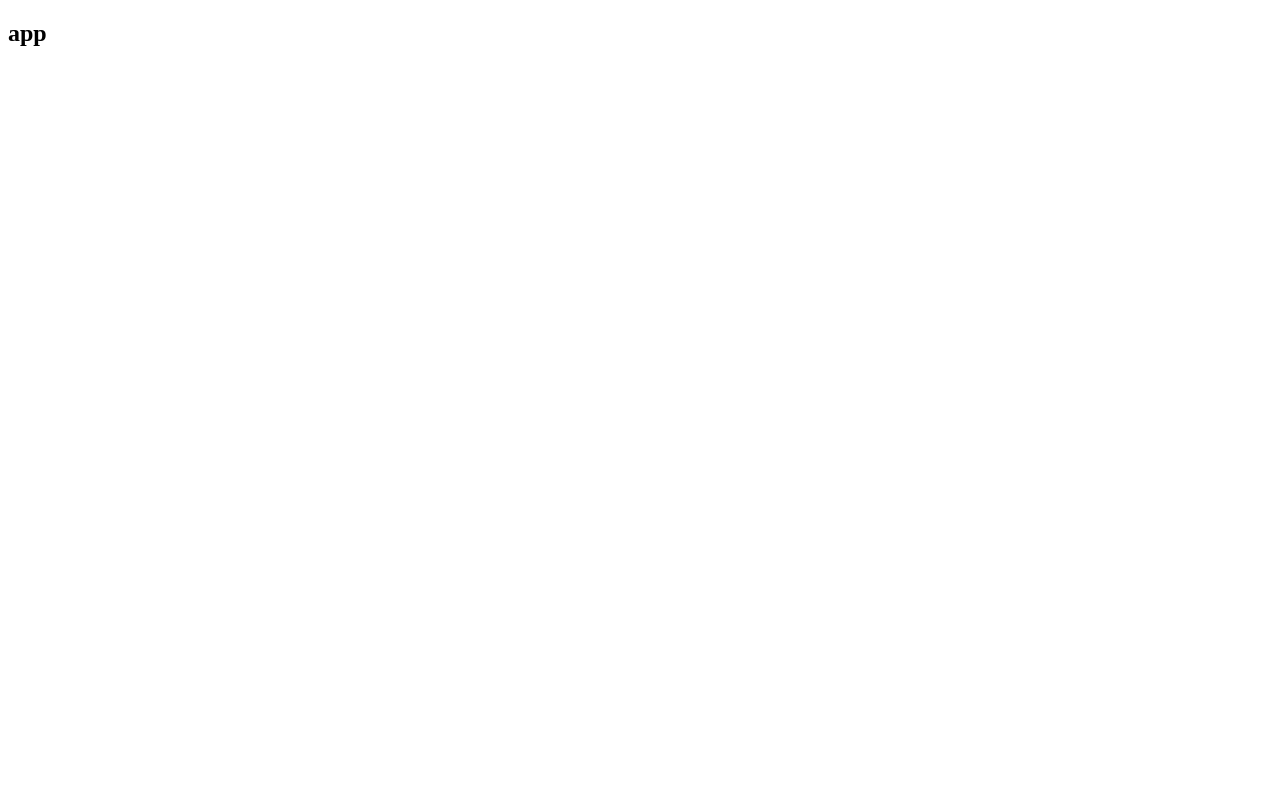
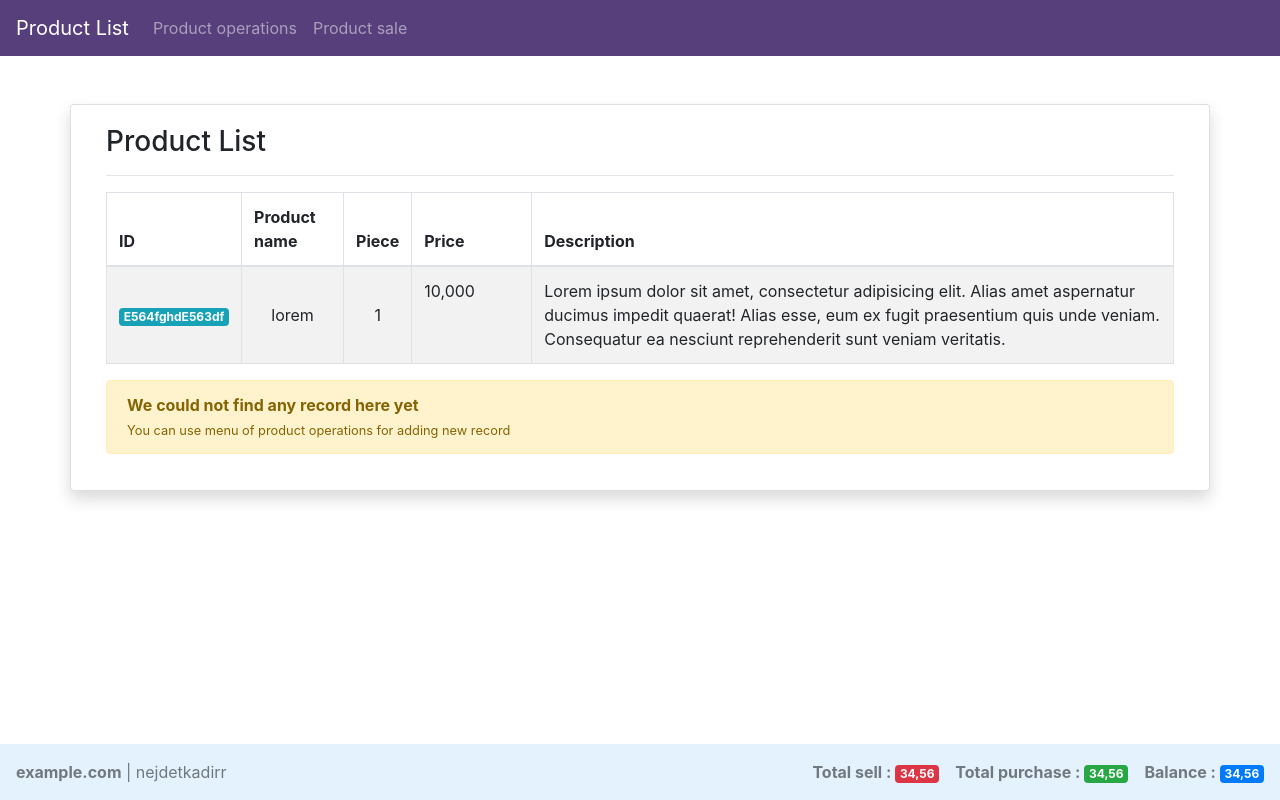
Before and after one commit to nejdetkadir/stationery-ms, a Vue app: page / in a window 1280 px wide. Built offline with nearby package versions, Linux system fonts and the light colour scheme.

Commit message:
Create component structure

```diff
--- a/package.json
+++ b/package.json
@@ -8,7 +8,10 @@
     "lint": "vue-cli-service lint"
   },
   "dependencies": {
+    "bootstrap": "^4.5.3",
     "core-js": "^3.6.5",
+    "jquery": "^3.5.1",
+    "popper.js": "^1.16.1",
     "vue": "^2.6.11"
   },
   "devDependencies": {
--- a/src/App.vue
+++ b/src/App.vue
@@ -1,16 +1,26 @@
 <template>
   <div>
-    <h2>app</h2>
+    <Header></Header>
+    <ProductList></ProductList>
+    <Footer></Footer>
   </div>
 </template>
 
 <script>
+  import Header from "@/components/shared/Header";
+  import Footer from "@/components/shared/Footer";
+  //import ProductPurchase from "@/components/products/ProductPurchase";
+  //import ProductSell from "@/components/products/ProductSell";
+  import ProductList from "@/components/products/ProductList";
 
-export default {
-  name: 'App',
-  components: {
+  export default {
+    name: 'App',
+    components: {
+      Header,
+      Footer,
+      ProductList,
+    }
   }
-}
 </script>
 
 <style>
--- /dev/null
+++ b/src/components/products/ProductList.vue
@@ -0,0 +1,45 @@
+<template>
+  <div class="container">
+    <div class="row">
+      <div class="col-12 mb-5 card mt-5 shadow">
+        <div class="card-body">
+          <h3>Product List</h3>
+          <hr>
+          <table class="table table-hover table-striped table-bordered">
+            <thead>
+            <th>ID</th>
+            <th>Product name</th>
+            <th>Piece</th>
+            <th>Price</th>
+            <th>Description</th>
+            </thead>
+            <tbody>
+            <tr>
+              <td class="align-middle text-center"><span class="badge badge-info"> E564fghdE563df </span></td>
+              <td class="align-middle text-center"> lorem </td>
+              <td class="align-middle text-center"> 1 </td>
+              <td style="width: 120px;"> 10,000</td>
+              <td class="align-middle"> Lorem ipsum dolor sit amet, consectetur adipisicing elit. Alias amet aspernatur ducimus impedit quaerat! Alias esse, eum ex fugit praesentium quis unde veniam. Consequatur ea nesciunt reprehenderit sunt veniam veritatis.</td>
+            </tr>
+            </tbody>
+          </table>
+          <div class="alert alert-warning">
+            <strong>We could not find any record here yet</strong>
+            <br>
+            <small>You can use menu of product operations for adding new record</small>
+          </div>
+        </div>
+      </div>
+    </div>
+  </div>
+</template>
+
+<script>
+export default {
+  name: "ProductList"
+}
+</script>
+
+<style scoped>
+
+</style>
--- /dev/null
+++ b/src/components/products/ProductPurchase.vue
@@ -0,0 +1,41 @@
+<template>
+  <div class="container">
+    <div class="row">
+      <div class="col-6 offset-3 pt-3 card mt-5 shadow">
+        <div class="card-body">
+          <h3>Product operations</h3>
+          <hr>
+          <div class="form-group">
+            <label>Product name</label>
+            <input type="text" class="form-control" placeholder="Enter the name of product">
+          </div>
+          <div class="form-group">
+            <label>Piece</label>
+            <input type="text" class="form-control" placeholder="enter the piece of product">
+          </div>
+          <div class="form-group">
+            <label>Price</label>
+            <input type="text" class="form-control" placeholder="Enter the price of product">
+          </div>
+          <div class="form-group">
+            <label>Description</label>
+            <textarea cols="30" rows="5" placeholder="Enter the description about product"
+                      class="form-control"></textarea>
+          </div>
+          <hr>
+          <button class="btn btn-primary">Save</button>
+        </div>
+      </div>
+    </div>
+  </div>
+</template>
+
+<script>
+export default {
+  name: "ProductPurchase"
+}
+</script>
+
+<style scoped>
+
+</style>
--- /dev/null
+++ b/src/components/products/ProductSell.vue
@@ -0,0 +1,52 @@
+<template>
+  <div class="container">
+    <div class="row">
+      <div class="col-6 offset-3 pt-3 card mt-5 shadow">
+        <div class="card-body">
+          <h3>Product sale</h3>
+          <hr>
+          <div class="form-group">
+            <label>Product name</label>
+            <select class="form-control">
+              <option value="1">Item 1</option>
+            </select>
+          </div>
+          <div class="card mb-2 border border-danger">
+            <div class="card-body">
+              <div class="row">
+                <div class="col-12 text-center">
+                  <div class="mb-3">
+                    <span class="badge badge-info">In stock : 4</span>
+                    <span class="badge badge-primary">Price : 100,5 TL</span>
+                  </div>
+                  <p class="border border-warning p-2 text-secondary">Lorem ipsum dolor sit amet, consectetur
+                    adipisicing elit. Assumenda debitis deleniti eos impedit iste numquam quos sit.
+                    Dignissimos, mollitia nemo officia reiciendis repellendus rerum velit. Eos libero magnam
+                    quas tempore!</p>
+                </div>
+              </div>
+            </div>
+          </div>
+          <div class="form-group">
+            <label>Piece</label>
+            <input type="text" class="form-control" placeholder="Please enter piece of product..">
+          </div>
+          <hr>
+          <button class="btn btn-primary">Save</button>
+        </div>
+      </div>
+    </div>
+  </div>
+</template>
+
+<script>
+export default {
+  name: "ProductSell"
+}
+</script>
+
+<style scoped>
+  .border-danger {
+    border-style: dashed !important;
+  }
+</style>
--- /dev/null
+++ b/src/components/shared/Footer.vue
@@ -0,0 +1,29 @@
+<template>
+  <nav class="navbar fixed-bottom  navbar-light" style="background-color: #e3f2fd;">
+    <span class="navbar-text mr-auto">
+        <strong>example.com</strong> | nejdetkadirr
+    </span>
+    <span class="navbar-text navbar-nav my-2 my-lg-0 mr-3">
+        <strong>Total sell : </strong>
+        <span class="badge badge-danger">34,56</span>
+    </span>
+    <span class="navbar-text navbar-nav my-2 my-lg-0 mr-3">
+        <strong>Total purchase : </strong>
+        <span class="badge badge-success">34,56</span>
+    </span>
+    <span class="navbar-text navbar-nav my-2 my-lg-0">
+        <strong>Balance : </strong>
+        <span class="badge badge-primary">34,56</span>
+    </span>
+  </nav>
+</template>
+
+<script>
+export default {
+  name: "Footer"
+}
+</script>
+
+<style scoped>
+
+</style>
--- /dev/null
+++ b/src/components/shared/Header.vue
@@ -0,0 +1,25 @@
+<template>
+  <nav class="navbar navbar-expand-lg navbar-dark" style="background-color: #563F7A">
+    <a class="navbar-brand" href="#">Product List</a>
+    <div class="collapse navbar-collapse" id="navbarSupportedContent">
+      <ul class="navbar-nav mr-auto">
+        <li class="nav-item">
+          <a class="nav-link" href="#">Product operations</a>
+        </li>
+        <li class="nav-item">
+          <a class="nav-link" href="#">Product sale</a>
+        </li>
+      </ul>
+    </div>
+  </nav>
+</template>
+
+<script>
+export default {
+name: "Header"
+}
+</script>
+
+<style scoped>
+
+</style>
--- a/src/main.js
+++ b/src/main.js
@@ -1,5 +1,7 @@
 import Vue from 'vue'
 import App from './App.vue'
+import 'bootstrap'
+import 'bootstrap/dist/css/bootstrap.min.css'
 
 Vue.config.productionTip = false
 
```
Also changed, not shown: 1 other file (tests, documents, lock files or other folders).
